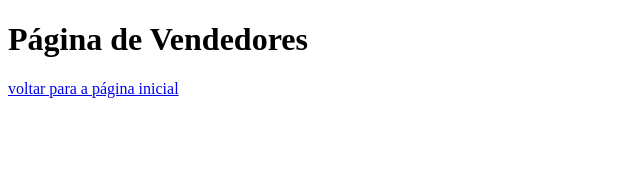
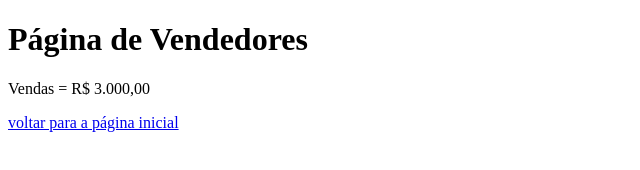
Before and after one commit to lrrmonte/aulaGit, a plain HTML site: page Vendedores.html in a window 1280 px wide. Shown: the whole page, without its empty margins (0-640 px from the left). Drawn offline with Linux system fonts and the light colour scheme.

Commit message:
acrescentado valor da venda

```diff
--- a/Vendedores.html
+++ b/Vendedores.html
@@ -8,6 +8,7 @@
 </head>
 <body>
     <h1>Página de Vendedores</h1>
+    <p>Vendas = R$ 3.000,00</p>
     <a href="index.html">voltar para a página inicial</a>
 </body>
 </html>
```
